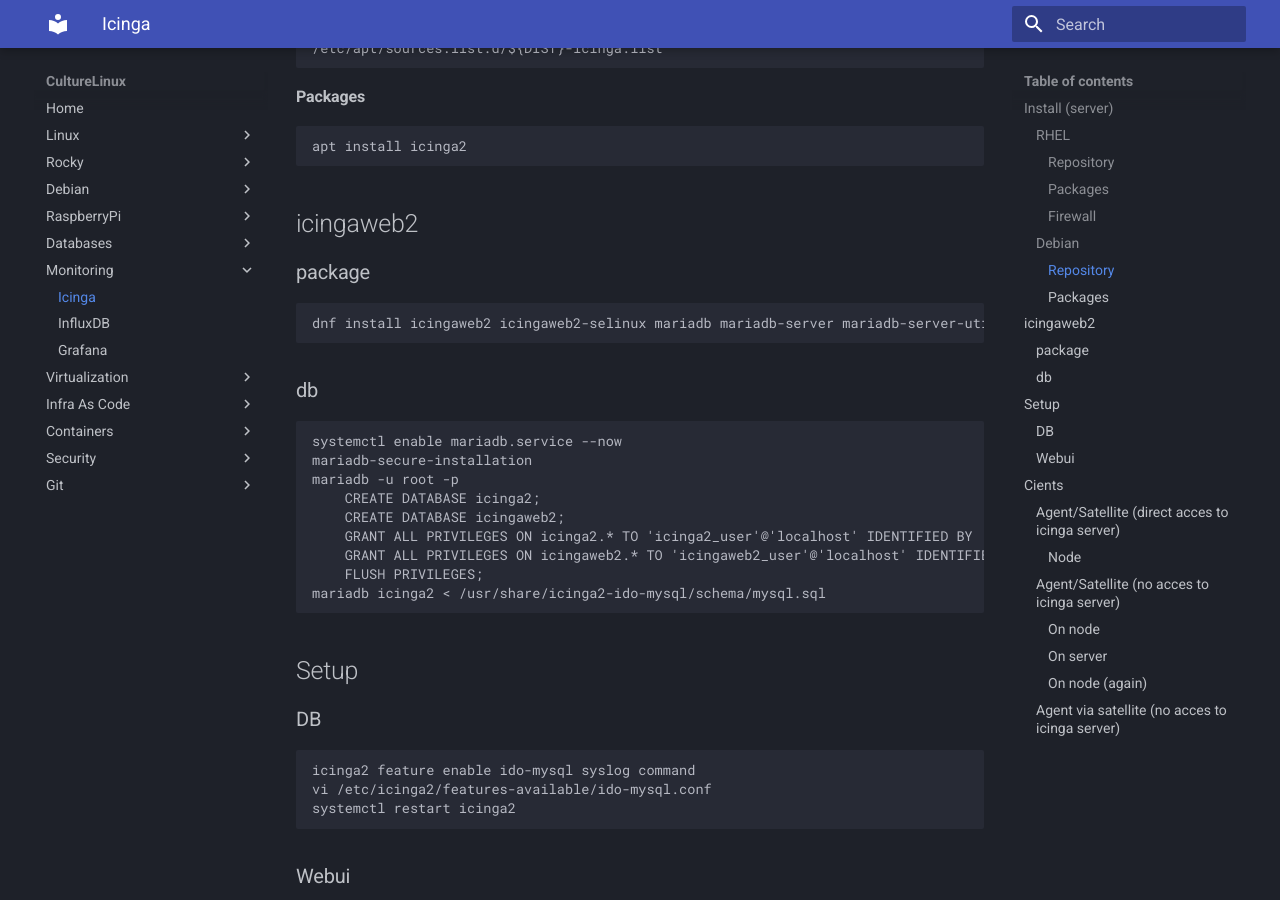
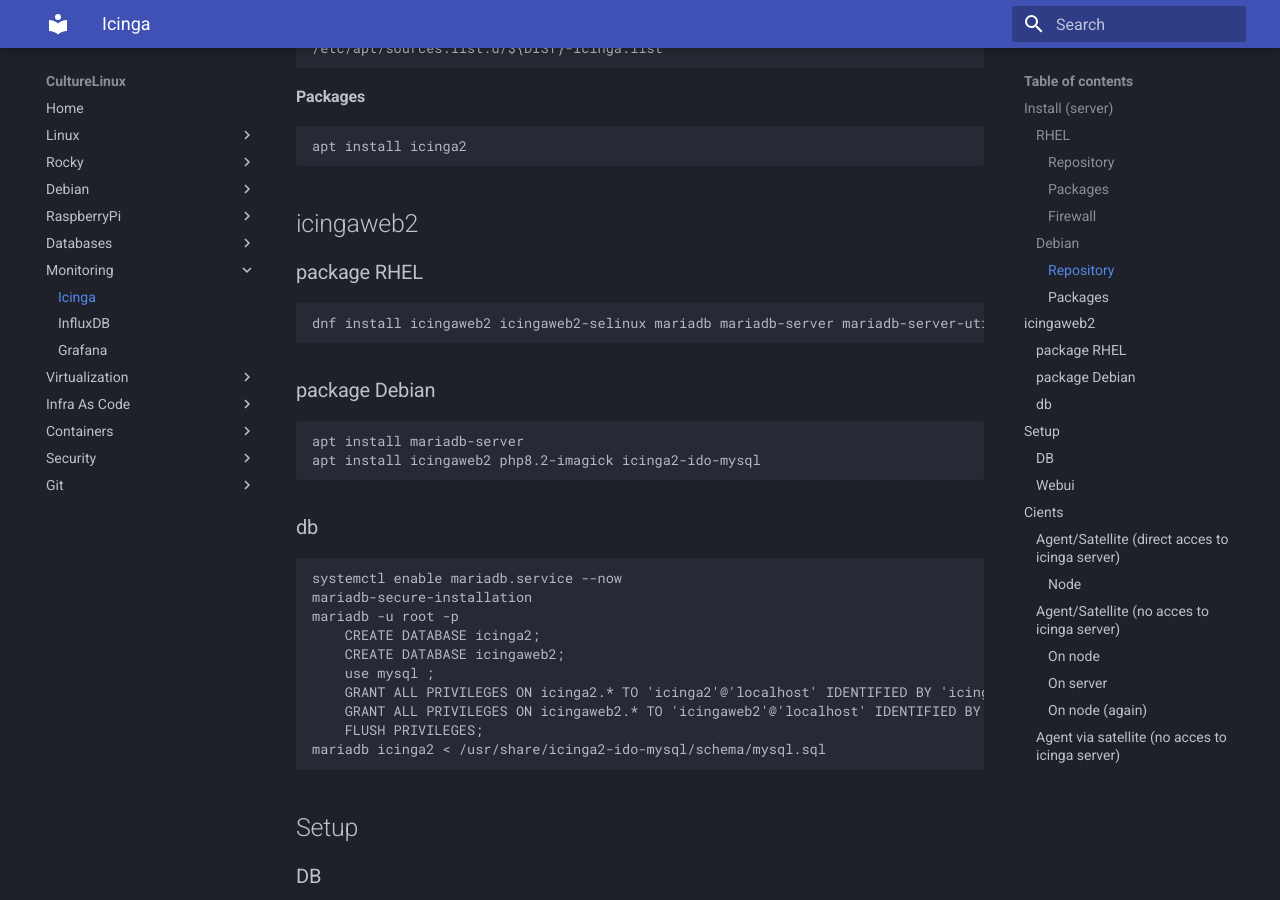
Before and after one commit to CultureLinux/doc, an MkDocs documentation site: the page built from docs/monitoring/icinga.md, in a window 1280 px wide and 900 px high, scrolled down 873 px. Built offline with MkDocs 1.6.1 and Material for MkDocs 9.7.7, drawn with Linux system fonts in a browser that asks for light colours.

Commit message:
update icinga debian

```diff
--- a/docs/monitoring/icinga.md
+++ b/docs/monitoring/icinga.md
@@ -27,16 +27,20 @@
     apt install icinga2
 
 ## icingaweb2
-### package
+### package RHEL
     dnf install icingaweb2 icingaweb2-selinux mariadb mariadb-server mariadb-server-utils icinga2-ido-mysql httpd php-pecl-imagick
+### package Debian
+    apt install mariadb-server
+    apt install icingaweb2 php8.2-imagick icinga2-ido-mysql
 ### db
     systemctl enable mariadb.service --now
     mariadb-secure-installation
     mariadb -u root -p
         CREATE DATABASE icinga2;
         CREATE DATABASE icingaweb2;
-        GRANT ALL PRIVILEGES ON icinga2.* TO 'icinga2_user'@'localhost' IDENTIFIED BY 'pwd';
-        GRANT ALL PRIVILEGES ON icingaweb2.* TO 'icingaweb2_user'@'localhost' IDENTIFIED BY 'pwd';
+        use mysql ;
+        GRANT ALL PRIVILEGES ON icinga2.* TO 'icinga2'@'localhost' IDENTIFIED BY 'icinga2';
+        GRANT ALL PRIVILEGES ON icingaweb2.* TO 'icingaweb2'@'localhost' IDENTIFIED BY 'icingaweb2';
         FLUSH PRIVILEGES;
     mariadb icinga2 < /usr/share/icinga2-ido-mysql/schema/mysql.sql
 ## Setup
```
Also changed, not shown: docs/debian/nftables.md (+1 -1 lines), docs/rocky/storage.md (+5 -0 lines).
